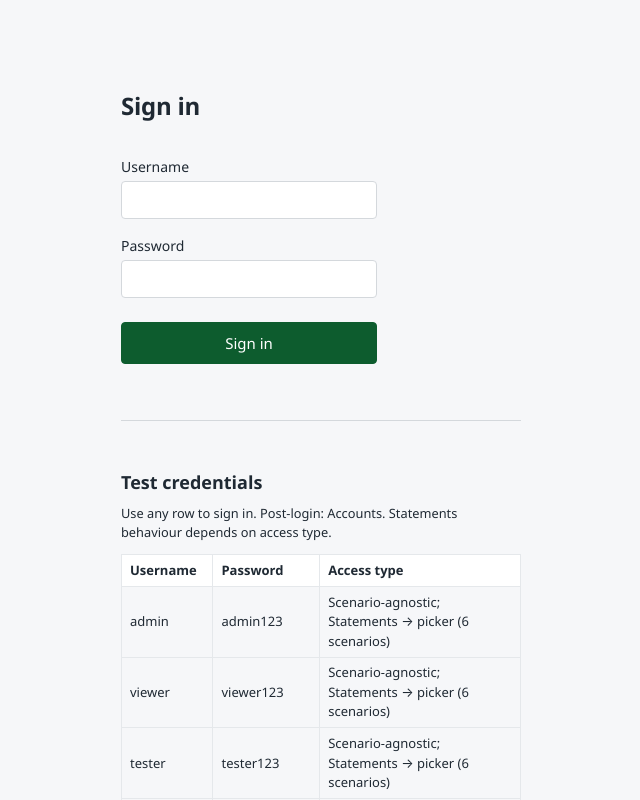
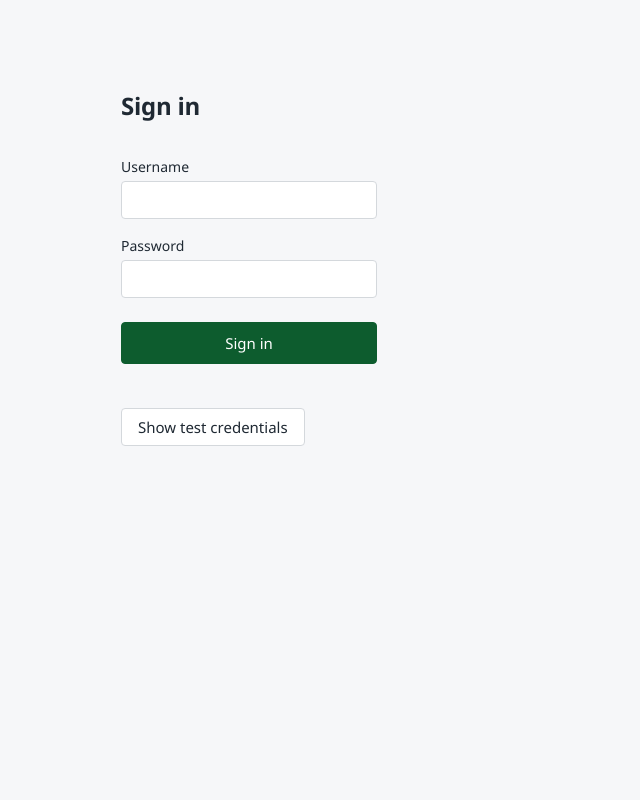
Before and after one commit to akshit-diro/autonav-test-platform-form-filling, a React (Vite) app: page /login in a window 1280 px wide. Shown: the top 800 px of the page, without its empty margins (319-959 px from the left). Built offline with nearby package versions, Linux system fonts and the light colour scheme; no server answers.

Commit message:
hid the test credentials section of login page into a collapsible sidebar.

```diff
--- a/src/app/routes/LoginPage.tsx
+++ b/src/app/routes/LoginPage.tsx
@@ -30,6 +30,7 @@ export function LoginPage() {
   const [error, setError] = useState<string | null>(null)
   const [pendingRedirect, setPendingRedirect] = useState<string | null>(null)
   const [otpInput, setOtpInput] = useState('')
+  const [credentialsOpen, setCredentialsOpen] = useState(false)
 
   async function handleSubmit(e: FormEvent) {
     e.preventDefault()
@@ -118,9 +119,49 @@ export function LoginPage() {
         </button>
       </form>
 
-      <section className="login-credentials-table" aria-label="Test credentials" data-testid="credentials-table">
-        <h2 className="login-credentials-table__title">Test credentials</h2>
-        <p className="login-credentials-table__hint">Use any row to sign in. Post-login: Accounts. Statements behaviour depends on access type.</p>
+      <button
+        type="button"
+        className="login-credentials-toggle"
+        onClick={() => setCredentialsOpen((o) => !o)}
+        aria-expanded={credentialsOpen}
+        aria-controls="login-credentials-sidebar"
+        data-testid="credentials-toggle"
+      >
+        {credentialsOpen ? 'Hide test credentials' : 'Show test credentials'}
+      </button>
+
+      {credentialsOpen && (
+        <div
+          className="login-credentials-backdrop"
+          aria-hidden
+          onClick={() => setCredentialsOpen(false)}
+          data-testid="credentials-backdrop"
+        />
+      )}
+
+      <aside
+        id="login-credentials-sidebar"
+        className={`login-credentials-sidebar ${credentialsOpen ? 'login-credentials-sidebar--open' : ''}`}
+        aria-label="Test credentials"
+        data-testid="credentials-table"
+      >
+        <div className="login-credentials-sidebar__inner">
+          <div className="login-credentials-sidebar__header">
+            <h2 className="login-credentials-sidebar__title">Test credentials</h2>
+            <button
+              type="button"
+              className="login-credentials-sidebar__close"
+              onClick={() => setCredentialsOpen(false)}
+              aria-label="Close"
+              data-testid="credentials-close"
+            >
+              ×
+            </button>
+          </div>
+          <p className="login-credentials-sidebar__hint">
+            Use any row to sign in. Post-login: Accounts. Statements behaviour depends on access type.
+          </p>
+          <div className="login-credentials-sidebar__table-wrap">
             <table className="login-credentials-table__table">
               <thead>
                 <tr>
@@ -139,7 +180,9 @@ export function LoginPage() {
                 ))}
               </tbody>
             </table>
-      </section>
+          </div>
+        </div>
+      </aside>
     </div>
   )
 }
--- a/src/index.css
+++ b/src/index.css
@@ -232,23 +232,109 @@ body {
   max-width: 16rem;
 }
 
-/* Login page – credentials table */
-.login-credentials-table {
-  margin-top: 2rem;
-  padding-top: 1.5rem;
-  border-top: 1px solid var(--bank-border);
+/* Login page – collapsible credentials sidebar */
+.login-credentials-toggle {
+  display: block;
+  margin-top: 1.25rem;
+  padding: 0.4rem 0.75rem;
+  font-size: 0.875rem;
+  color: var(--bank-text-muted);
+  background: none;
+  border: 1px solid var(--bank-border);
+  border-radius: var(--bank-radius);
+  cursor: pointer;
+  transition: color 0.15s ease, border-color 0.15s ease;
 }
 
-.login-credentials-table__title {
+.login-credentials-toggle:hover {
+  color: var(--bank-text);
+  border-color: var(--bank-border-subtle);
+}
+
+.login-credentials-backdrop {
+  position: fixed;
+  inset: 0;
+  background: rgba(0, 0, 0, 0.35);
+  z-index: 100;
+  animation: login-sidebar-fade-in 0.2s ease;
+}
+
+@keyframes login-sidebar-fade-in {
+  from { opacity: 0; }
+  to { opacity: 1; }
+}
+
+.login-credentials-sidebar {
+  position: fixed;
+  top: 0;
+  right: 0;
+  width: min(360px, 100vw);
+  max-width: 100%;
+  height: 100vh;
+  background: var(--bank-bg);
+  border-left: 1px solid var(--bank-border);
+  box-shadow: -4px 0 16px rgba(0, 0, 0, 0.12);
+  z-index: 101;
+  transform: translateX(100%);
+  transition: transform 0.25s ease;
+  overflow: hidden;
+}
+
+.login-credentials-sidebar--open {
+  transform: translateX(0);
+}
+
+.login-credentials-sidebar__inner {
+  height: 100%;
+  display: flex;
+  flex-direction: column;
+  padding: 1rem;
+  overflow: hidden;
+}
+
+.login-credentials-sidebar__header {
+  display: flex;
+  align-items: center;
+  justify-content: space-between;
+  gap: 0.5rem;
+  margin-bottom: 0.35rem;
+  flex-shrink: 0;
+}
+
+.login-credentials-sidebar__title {
   font-size: 1rem;
   font-weight: 600;
-  margin: 0 0 0.35rem 0;
+  margin: 0;
 }
 
-.login-credentials-table__hint {
+.login-credentials-sidebar__close {
+  padding: 0.25rem 0.5rem;
+  font-size: 1.5rem;
+  line-height: 1;
+  color: var(--bank-text-muted);
+  background: none;
+  border: none;
+  border-radius: var(--bank-radius);
+  cursor: pointer;
+  transition: color 0.15s ease, background-color 0.15s ease;
+}
+
+.login-credentials-sidebar__close:hover {
+  color: var(--bank-text);
+  background: var(--bank-bg-elevated);
+}
+
+.login-credentials-sidebar__hint {
   font-size: 0.8rem;
   color: var(--bank-text-muted);
   margin: 0 0 0.75rem 0;
+  flex-shrink: 0;
+}
+
+.login-credentials-sidebar__table-wrap {
+  flex: 1;
+  overflow: auto;
+  min-height: 0;
 }
 
 .login-credentials-table__table {
```
Lines whose indentation alone changed are shown as unchanged.
